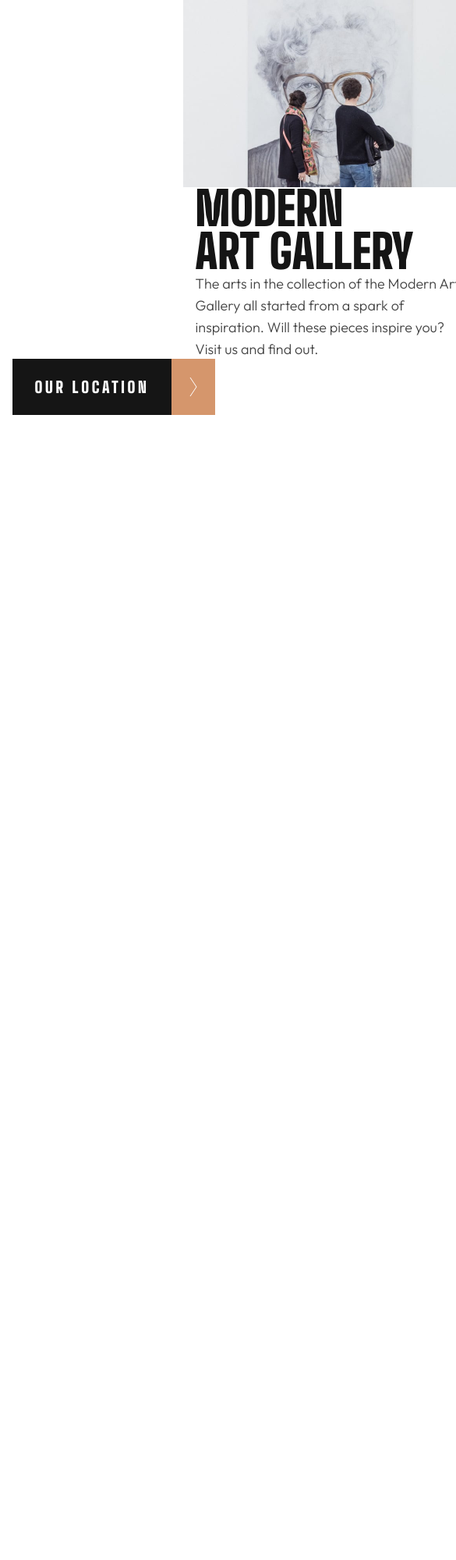
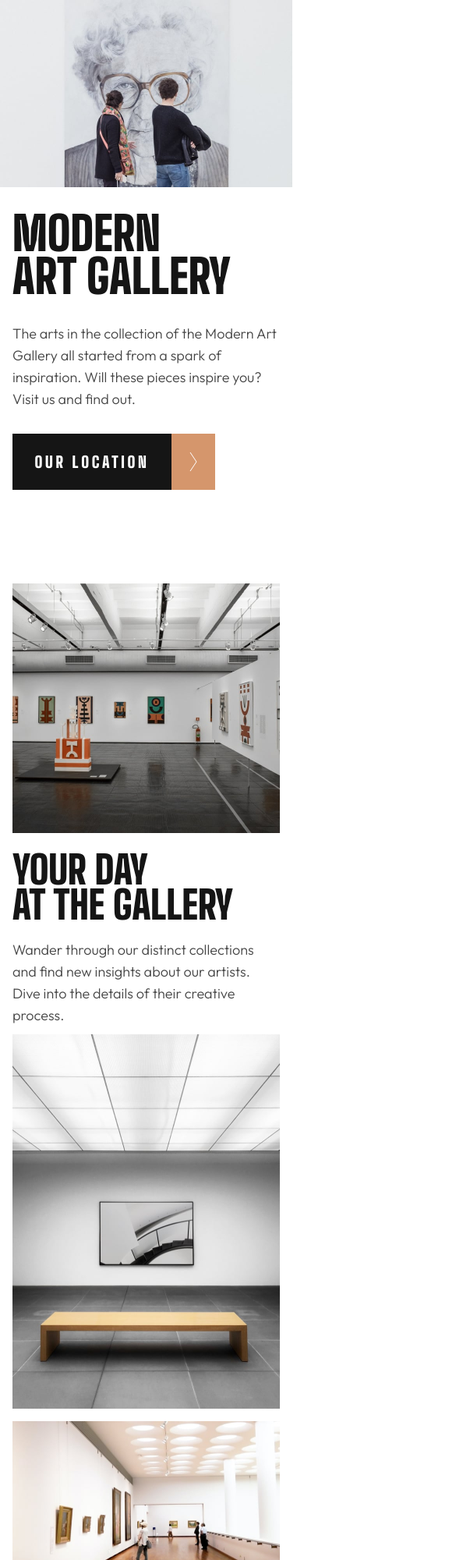
Before and after one commit to NeoO101/Art-gallery-website, a plain HTML site: page index.html in a window 390 px wide. Shown: the top 2000 px of the page at 78% size, 585 px wide, since content can reach past the window. Before the commit the page ends 844 px from the top, so only its background shows below. Drawn offline with Linux system fonts and the light colour scheme.

Commit message:
mobile first

```diff
--- a/index.html
+++ b/index.html
@@ -36,7 +36,24 @@
                     <img src="./assets/icon-arrow-right.svg"/>
                 </div>
         </div>
+        <div class="gallery-info">
+            <img id="gallery-img" src="./assets/mobile/image-grid-1@2x.jpg" alt="gallery-image">
+            <div class="middle-section-title">
+                <h2 id="middle-section-title">Your Day<br>at the Gallery</h2>
+            </div>
+            <div class="gallery-text">
+                <p id="gallery-text">Wander through our distinct collections and find new insights about our artists. Dive into the details of their creative process.</p>
+            </div>
+        </div>
 
+        <div class="photo-gallery-description">
+            <img id="waiting-room" src="./assets/mobile/image-grid-2@2x.jpg" alt="waiting space">
+            <img id="big-view" src="./assets/mobile/image-grid-3@2x.jpg" alt="gallery photos">
+            <div class="smoll__black">
+                <h1 id="white-slogan">COME & BE <br>INSPIRED</h1>
+                <p id="white-text">We’re excited to welcome you to our gallery and see how our collections influence you.</p>
+            </div>
+        </div>
 
     </body>
 
--- a/style.css
+++ b/style.css
@@ -5,8 +5,8 @@
 }
 
 body {
+    max-width: 375px;
     height: 100vh;
-    width: 100vh;
     display: flex;
     flex-direction: column;
 
@@ -22,7 +22,7 @@ body {
     max-height: 240px;
 }
 .slogan {
-
+    margin-top: 32px;
     width: 343px;
     height: 110px;
 }
@@ -38,6 +38,7 @@ body {
 }
 
 .slogan-text {
+    margin-top: 32px;
     width: 343px;
     height: 110px;
 }
@@ -56,6 +57,7 @@ body {
     width: 260px;
     height: 72px;
     display: flex;
+    margin-top: 32px;
     margin-left: 16px;
 
 }
@@ -98,3 +100,121 @@ body {
     justify-content: center;
     align-items: center;
 }
+
+.gallery-info {
+    display: flex;
+    flex-direction: column;
+    align-items: center;
+}
+
+#gallery-img {
+    margin-top: 120px;
+    max-width: 343px;
+    max-height: 320px;
+}
+.middle-section-title {
+    width: 343px;
+    height: 90px;
+    display: flex;
+    margin-top: 25px;
+}
+#middle-section-title {
+    font-family: 'Big Shoulders Display';
+    font-style: normal;
+    font-weight: 900;
+    font-size: 50px;
+    line-height: 45px;
+    /* or 90% */
+
+    text-transform: uppercase;
+
+    /* Almost Black */
+
+    color: #151515;
+
+
+
+}
+.gallery-text {
+    width: 343px;
+    height: 90px;
+    margin-top: 21px;
+}
+#gallery-text {
+    font-family: 'Outfit';
+    font-style: normal;
+    font-weight: 300;
+    font-size: 18px;
+    line-height: 28px;
+    /* or 156% */
+
+
+    /* Dark Grey */
+
+    color: #444444;
+
+
+}
+.photo-gallery-description {
+    margin-top: 32px;
+    display: flex;
+    flex-direction: column;
+    align-items: center;
+}
+
+#waiting-room {
+    max-width: 343px;
+    max-height: 480px;
+
+}
+
+#big-view {
+    max-width: 343px;
+    max-height: 200px;
+    margin-top: 16px;
+}
+.smoll__black {
+    background: #151515;
+    width: 343px;
+    height: 293px;
+    margin-top: 16px;
+    display: flex;
+    flex-direction: column;
+    align-items: center;
+
+}
+#white-slogan {
+    font-family: 'Big Shoulders Display';
+    font-style: normal;
+    font-weight: 900;
+    font-size: 50px;
+    line-height: 45px;
+    /* or 90% */
+
+    text-transform: uppercase;
+
+    /* White */
+
+    color: #FFFFFF;
+    width: 295px;
+    height: 90px;
+    margin-top: 48px;
+
+}
+#white-text {
+    font-family: 'Outfit';
+    font-style: normal;
+    font-weight: 300;
+    font-size: 18px;
+    line-height: 28px;
+    /* or 156% */
+
+
+    /* White */
+
+    color: #FFFFFF;
+    width: 295px;
+    height: 84px;
+
+    margin-top: 24px;
+}
```
